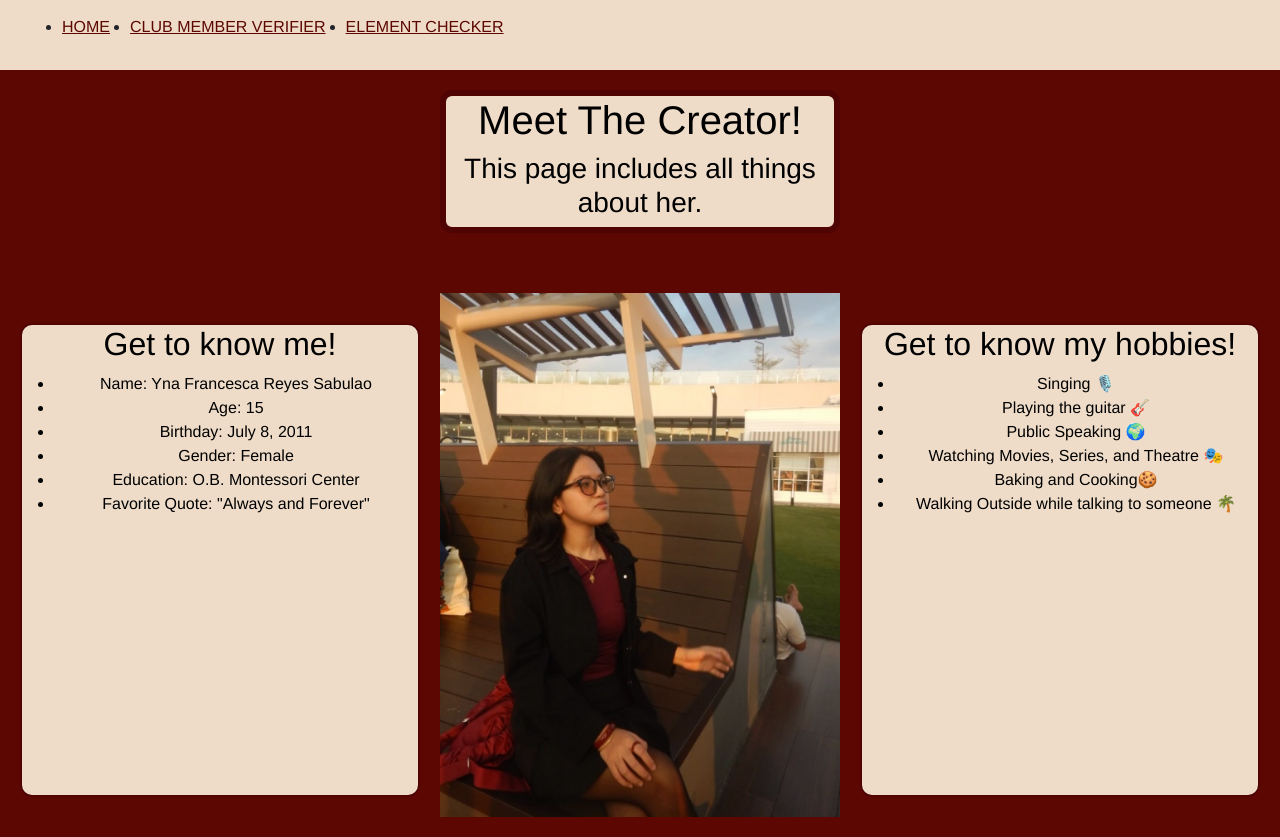
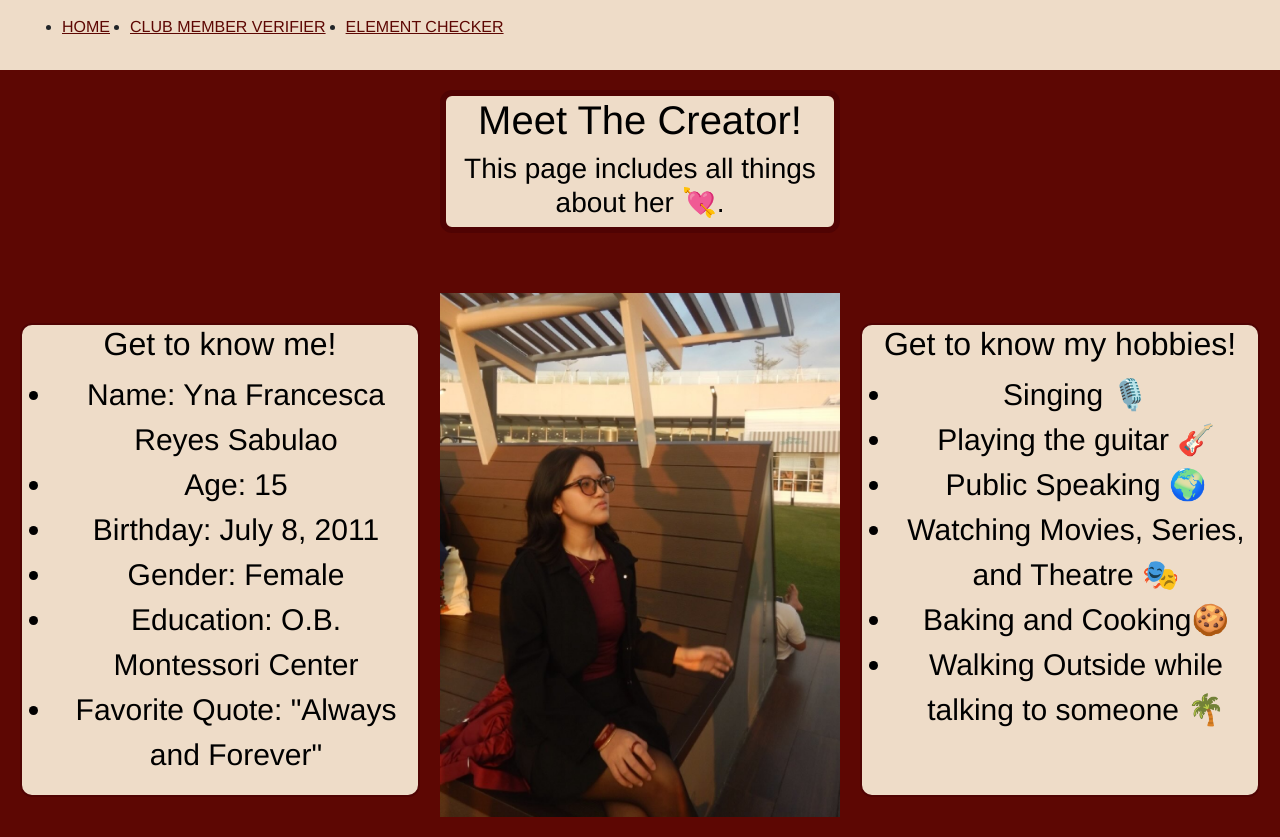
Before and after one commit to ryess7s/LasPinas_ICT10_Q2Project_Sabulao_Yna, a plain HTML site: page index.html in a window 1280 px wide. Drawn offline with nearby package versions, Linux system fonts and the light colour scheme.

Commit message:
Update index.html

```diff
--- a/index.html
+++ b/index.html
@@ -64,14 +64,15 @@
       margin: 20px auto;
       margin-top: 30px;
       text-align: center;
-      font-family: 'Franklin Gothic Medium', 'Arial Narrow', Arial, sans-serif;}
+      font-family: 'Franklin Gothic Medium', 'Arial Narrow', Arial, sans-serif;
+      font-size: 30px;}
 
     .image{width: 400px;}
 </style>
 <body>
     <div class="title">
     <h1>Meet The Creator!</h1>
-    <h3>This page includes all things about her.</h3>
+    <h3>This page includes all things about her 💘.</h3>
     </div>
 
 <div class="navbar">
@@ -108,7 +109,7 @@
         <li>Singing 🎙️</li>
         <li>Playing the guitar 🎸</li>
         <li>Public Speaking 🌍</li>
-        <li>Watching Movies, Series, and Theatre 🎭</li>
+        <li>Watching Movies, Series, and     Theatre 🎭</li>
         <li>Baking and Cooking🍪</li>
         <li>Walking Outside while talking to someone 🌴</li>
 
```
